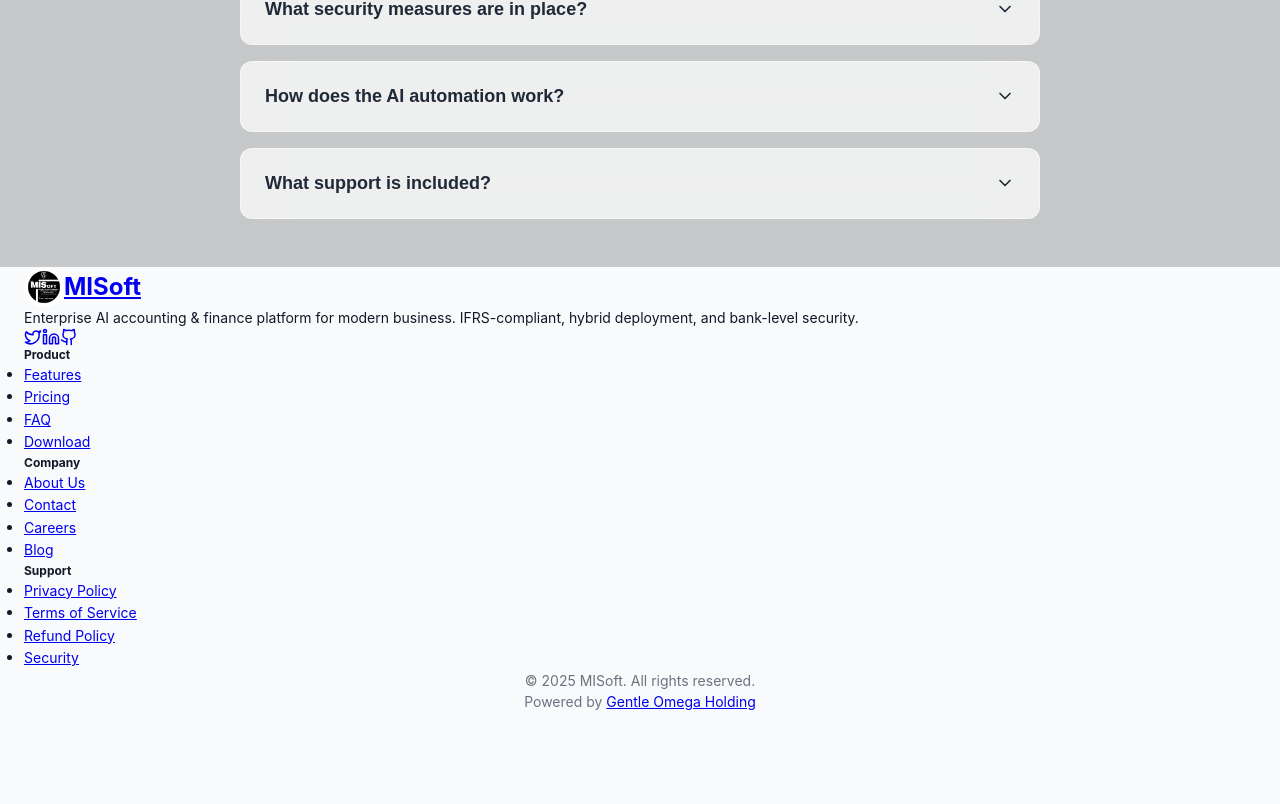
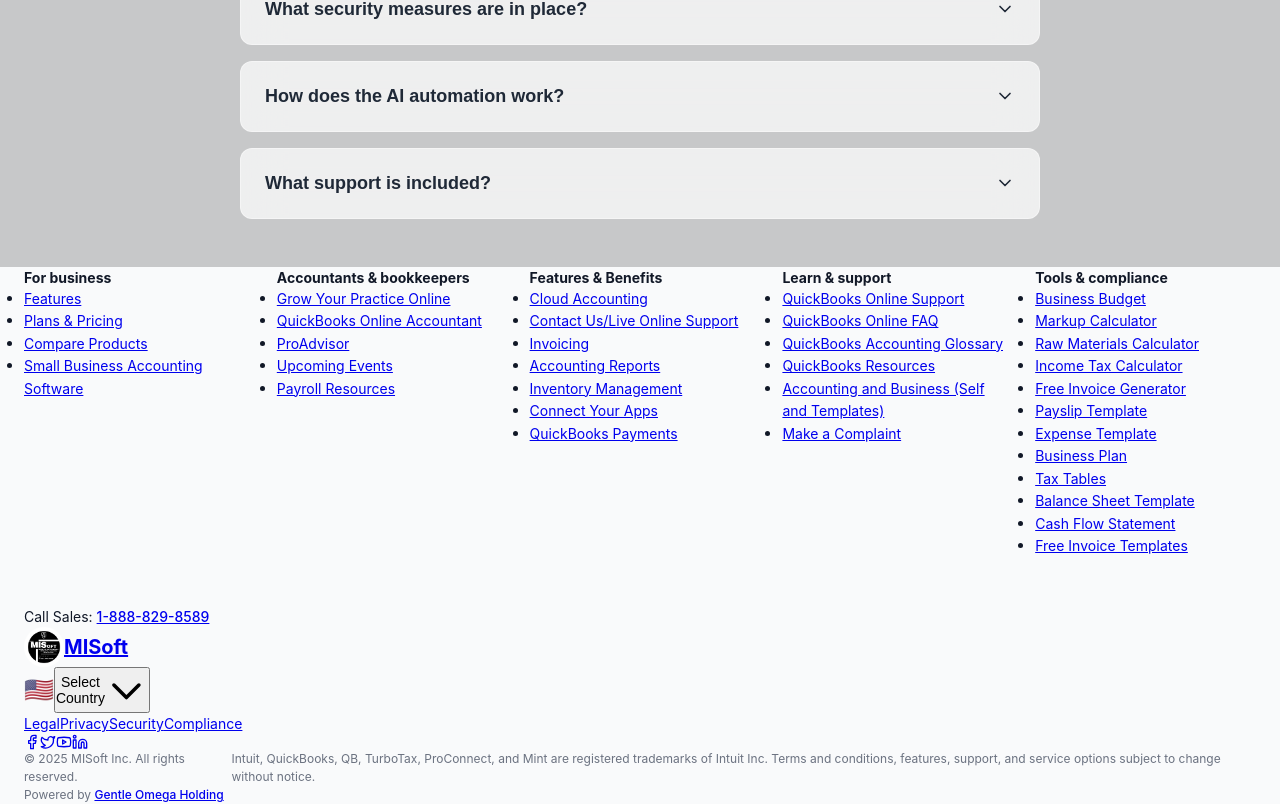
Before and after one commit to aamirshehzad9/MISoft, a React app in the folder frontend/: page / in a window 1280 px wide. Shown: the part 4768-5572 px from the top of the page. Before the commit the page ends 5480 px from the top, so only its background shows below. Built offline with nearby package versions, Linux system fonts and the light colour scheme; no server answers; the HTML template or start-up script is replaced by a standard one.

Commit message:
feat: implement QuickBooks-style 5-column footer layout

```diff
--- a/frontend/src/components/landing/Footer.css
+++ b/frontend/src/components/landing/Footer.css
@@ -4,20 +4,61 @@
     border-top: 1px solid var(--glass-border);
 }
 
-/* Conflict with Tailwind
-.footer-grid {
+/* Footer Grid Layout - 5 Columns */
+.footer-grid-5 {
     display: grid;
-    grid-template-columns: 2fr 1fr 1fr 1.5fr 1fr;
-    gap: var(--spacing-2xl);
-    margin-bottom: var(--spacing-2xl);
+    grid-template-columns: repeat(1, 1fr);
+    gap: 2rem;
+    margin-bottom: 3rem;
+}
+
+@media (min-width: 768px) {
+    .footer-grid-5 {
+        grid-template-columns: repeat(2, 1fr);
+    }
+}
+
+@media (min-width: 1024px) {
+    .footer-grid-5 {
+        grid-template-columns: repeat(5, 1fr);
+        gap: 2rem;
+    }
 }
 
 .footer-column {
     display: flex;
     flex-direction: column;
-    gap: var(--spacing-md);
+    gap: 0.5rem;
 }
-*/
+
+.footer-column h4 {
+    font-size: 0.875rem;
+    font-weight: 700;
+    color: white;
+    margin-bottom: 1rem;
+    text-transform: uppercase;
+    letter-spacing: 0.05em;
+}
+
+.footer-column ul {
+    list-style: none;
+    padding: 0;
+    margin: 0;
+    display: flex;
+    flex-direction: column;
+    gap: 0.5rem;
+}
+
+.footer-column ul li a {
+    font-size: 0.875rem;
+    color: #d1d5db;
+    text-decoration: none;
+    transition: color 0.3s ease;
+}
+
+.footer-column ul li a:hover {
+    color: #15D46C;
+}
 
 .footer-logo {
     font-size: var(--font-size-2xl);
--- a/frontend/src/components/landing/Footer.jsx
+++ b/frontend/src/components/landing/Footer.jsx
@@ -1,92 +1,152 @@
 import React from 'react';
 import { Link } from 'react-router-dom';
-import { Mail, Phone, MapPin, Twitter, Linkedin, Github } from 'lucide-react';
+import { Facebook, Twitter, Linkedin, Youtube } from 'lucide-react';
 import { footerData } from '../../data/footer';
 import logo from '../../assets/logo.png';
 import './Footer.css';
 import './sticky-header.css'; // Import shared logo styles
 
 const Footer = () => {
-    // Footer Data usually imported, but for safety in this hotfix, I'll access it safely or mock it if needed.
-    // Assuming footerData is imported correctly.
-
     return (
-        <footer className="w-full bg-[#050505] text-white pt-20 pb-10 border-t border-gray-800">
+        <footer className="w-full bg-black text-white pt-16 pb-8 border-t border-gray-800">
             <div className="container mx-auto px-4 md:px-8">
-                <div className="grid grid-cols-1 md:grid-cols-2 lg:grid-cols-5 gap-12 mb-16">
-                    {/* Brand Column */}
-                    <div className="lg:col-span-2">
-                        <Link to="/" className="flex items-center gap-3 mb-6 text-decoration-none">
-                            <img src={logo} alt="MISoft" className="brand-logo-crafted" />
-                            <span className="text-2xl font-bold tracking-tight text-white">MISoft</span>
-                        </Link>
-                        <p className="text-gray-400 text-sm leading-relaxed mb-6 max-w-sm">
-                            Enterprise AI accounting & finance platform for modern business.
-                            IFRS-compliant, hybrid deployment, and bank-level security.
-                        </p>
-
-                        {/* Socials - Using footerData if available, safely */}
-                        <div className="flex items-center gap-4">
-                            <a href="#" className="w-10 h-10 rounded-full bg-white/5 flex items-center justify-center text-gray-400 hover:bg-[#15D46C] hover:text-white transition-all">
-                                <Twitter size={18} />
-                            </a>
-                            <a href="#" className="w-10 h-10 rounded-full bg-white/5 flex items-center justify-center text-gray-400 hover:bg-[#15D46C] hover:text-white transition-all">
-                                <Linkedin size={18} />
-                            </a>
-                            <a href="#" className="w-10 h-10 rounded-full bg-white/5 flex items-center justify-center text-gray-400 hover:bg-[#15D46C] hover:text-white transition-all">
-                                <Github size={18} />
-                            </a>
-                        </div>
-                    </div>
-
-                    {/* Dynamic Links Columns from footerData */}
-                    {footerData && footerData.links && (
-                        <>
-                            <div className="lg:col-span-1">
-                                <h4 className="text-white font-bold mb-6 uppercase tracking-wider text-xs">Product</h4>
-                                <ul className="flex flex-col gap-3">
-                                    {footerData.links.product.map((link, idx) => (
+                {/* Main Footer Grid - 5 Columns */}
+                <div className="footer-grid-5">
+                    {/* Column 1: For business */}
+                    <div>
+                        <h4 className="text-white font-bold mb-4 text-sm uppercase tracking-wider">For business</h4>
+                        <ul className="flex flex-col gap-2">
+                            {footerData.links.business.map((link, idx) => (
                                 <li key={idx}>
-                                            <Link to={link.path} className="text-gray-400 hover:text-[#15D46C] text-sm transition-colors text-decoration-none">
+                                    <Link to={link.path} className="text-gray-300 hover:text-[#15D46C] text-sm transition-colors text-decoration-none">
                                         {link.label}
                                     </Link>
                                 </li>
                             ))}
                         </ul>
                     </div>
-                            <div className="lg:col-span-1">
-                                <h4 className="text-white font-bold mb-6 uppercase tracking-wider text-xs">Company</h4>
-                                <ul className="flex flex-col gap-3">
-                                    {footerData.links.company.map((link, idx) => (
+
+                    {/* Column 2: Accountants & bookkeepers */}
+                    <div>
+                        <h4 className="text-white font-bold mb-4 text-sm uppercase tracking-wider">Accountants & bookkeepers</h4>
+                        <ul className="flex flex-col gap-2">
+                            {footerData.links.accountants.map((link, idx) => (
                                 <li key={idx}>
-                                            <Link to={link.path} className="text-gray-400 hover:text-[#15D46C] text-sm transition-colors text-decoration-none">
+                                    <Link to={link.path} className="text-gray-300 hover:text-[#15D46C] text-sm transition-colors text-decoration-none">
                                         {link.label}
                                     </Link>
                                 </li>
                             ))}
                         </ul>
                     </div>
-                            <div className="lg:col-span-1">
-                                <h4 className="text-white font-bold mb-6 uppercase tracking-wider text-xs">Support</h4>
-                                <ul className="flex flex-col gap-3">
-                                    {footerData.links.legal.map((link, idx) => (
+
+                    {/* Column 3: Features & Benefits */}
+                    <div>
+                        <h4 className="text-white font-bold mb-4 text-sm uppercase tracking-wider">Features & Benefits</h4>
+                        <ul className="flex flex-col gap-2">
+                            {footerData.links.features.map((link, idx) => (
                                 <li key={idx}>
-                                            <Link to={link.path} className="text-gray-400 hover:text-[#15D46C] text-sm transition-colors text-decoration-none">
+                                    <Link to={link.path} className="text-gray-300 hover:text-[#15D46C] text-sm transition-colors text-decoration-none">
                                         {link.label}
                                     </Link>
                                 </li>
                             ))}
                         </ul>
                     </div>
-                        </>
-                    )}
+
+                    {/* Column 4: Learn & support */}
+                    <div>
+                        <h4 className="text-white font-bold mb-4 text-sm uppercase tracking-wider">Learn & support</h4>
+                        <ul className="flex flex-col gap-2">
+                            {footerData.links.support.map((link, idx) => (
+                                <li key={idx}>
+                                    <Link to={link.path} className="text-gray-300 hover:text-[#15D46C] text-sm transition-colors text-decoration-none">
+                                        {link.label}
+                                    </Link>
+                                </li>
+                            ))}
+                        </ul>
                     </div>
 
-                {/* Bottom Bar */}
-                <div className="pt-8 border-t border-gray-800 flex flex-col md:flex-row justify-between items-center gap-4">
-                    <p className="text-gray-500 text-sm">© 2025 MISoft. All rights reserved.</p>
-                    <p className="text-gray-500 text-sm">
-                        Powered by <a href="https://gentleomegaai.space" className="text-gray-400 hover:text-white">Gentle Omega Holding</a>
+                    {/* Column 5: Tools & compliance */}
+                    <div>
+                        <h4 className="text-white font-bold mb-4 text-sm uppercase tracking-wider">Tools & compliance</h4>
+                        <ul className="flex flex-col gap-2">
+                            {footerData.links.tools.map((link, idx) => (
+                                <li key={idx}>
+                                    <Link to={link.path} className="text-gray-300 hover:text-[#15D46C] text-sm transition-colors text-decoration-none">
+                                        {link.label}
+                                    </Link>
+                                </li>
+                            ))}
+                        </ul>
+                    </div>
+                </div>
+
+                {/* Phone Number Section */}
+                <div className="mb-8 pb-8 border-b border-gray-800">
+                    <p className="text-gray-400 text-sm">
+                        Call Sales: <a href={`tel:${footerData.contact.phone}`} className="text-white hover:text-[#15D46C] font-medium">{footerData.contact.phone}</a>
+                    </p>
+                </div>
+
+                {/* Bottom Section */}
+                <div className="flex flex-col md:flex-row justify-between items-start md:items-center gap-6">
+                    {/* Left: Logo + Country Selector */}
+                    <div className="flex flex-col gap-4">
+                        <Link to="/" className="flex items-center gap-3 text-decoration-none">
+                            <img src={logo} alt="MISoft" className="brand-logo-crafted" />
+                            <span className="text-xl font-bold tracking-tight text-white">MISoft</span>
+                        </Link>
+                        <div className="flex items-center gap-2">
+                            <span className="text-2xl">🇺🇸</span>
+                            <button className="text-gray-400 hover:text-white text-sm flex items-center gap-1">
+                                Select Country
+                                <svg className="w-4 h-4" fill="none" stroke="currentColor" viewBox="0 0 24 24">
+                                    <path strokeLinecap="round" strokeLinejoin="round" strokeWidth={2} d="M19 9l-7 7-7-7" />
+                                </svg>
+                            </button>
+                        </div>
+                    </div>
+
+                    {/* Center: Legal Links */}
+                    <div className="flex flex-wrap gap-4">
+                        {footerData.legal.map((link, idx) => (
+                            <Link key={idx} to={link.path} className="text-gray-400 hover:text-white text-sm text-decoration-none">
+                                {link.label}
+                            </Link>
+                        ))}
+                    </div>
+
+                    {/* Right: Social Icons */}
+                    <div className="flex items-center gap-3">
+                        <a href={footerData.social.facebook || '#'} className="w-8 h-8 rounded-full bg-white/10 flex items-center justify-center text-gray-400 hover:bg-[#15D46C] hover:text-white transition-all">
+                            <Facebook size={16} />
+                        </a>
+                        <a href={footerData.social.twitter} className="w-8 h-8 rounded-full bg-white/10 flex items-center justify-center text-gray-400 hover:bg-[#15D46C] hover:text-white transition-all">
+                            <Twitter size={16} />
+                        </a>
+                        <a href={footerData.social.youtube} className="w-8 h-8 rounded-full bg-white/10 flex items-center justify-center text-gray-400 hover:bg-[#15D46C] hover:text-white transition-all">
+                            <Youtube size={16} />
+                        </a>
+                        <a href={footerData.social.linkedin} className="w-8 h-8 rounded-full bg-white/10 flex items-center justify-center text-gray-400 hover:bg-[#15D46C] hover:text-white transition-all">
+                            <Linkedin size={16} />
+                        </a>
+                    </div>
+                </div>
+
+                {/* Copyright Section */}
+                <div className="mt-8 pt-6 border-t border-gray-800 flex flex-col md:flex-row justify-between items-center gap-4 text-xs text-gray-500">
+                    <div className="flex flex-wrap gap-2 items-center">
+                        <p>© 2025 MISoft Inc. All rights reserved.</p>
+                        <p>Intuit, QuickBooks, QB, TurboTax, ProConnect, and Mint are registered trademarks of Intuit Inc. Terms and conditions, features, support, and service options subject to change without notice.</p>
+                    </div>
+                </div>
+
+                {/* Powered By */}
+                <div className="mt-4 text-center">
+                    <p className="text-gray-500 text-xs">
+                        Powered by <a href="https://gentleomegaai.space" className="text-gray-400 hover:text-white font-medium">Gentle Omega Holding</a>
                     </p>
                 </div>
             </div>
--- a/frontend/src/data/footer.js
+++ b/frontend/src/data/footer.js
@@ -1,4 +1,4 @@
-// Footer data (adapted from gentleomegaai.space)
+// Footer data (QuickBooks-inspired professional structure)
 export const footerData = {
     company: {
         name: 'MISoft',
@@ -6,41 +6,66 @@
         description: 'Professional-grade accounting software with IFRS compliance, hybrid deployment, and manufacturing ERP capabilities.'
     },
     contact: {
-        us: {
-            address: '1234 Business Ave, Suite 500, New York, NY 10001, USA',
-            email: 'contact@misoft.com',
-            phone: '+1 (555) 123-4567'
-        },
-        pakistan: {
-            address: 'Office 301, Business Center, Islamabad, Pakistan',
-            email: 'pk@misoft.com',
-            phone: '+92 (51) 123-4567'
-        }
+        phone: '1-888-829-8589',
+        email: 'contact@misoft.com'
     },
     links: {
-        product: [
-            { label: 'Features', path: '/#features' },
-            { label: 'Pricing', path: '/#pricing' },
-            { label: 'FAQ', path: '/#faq' },
-            { label: 'Download', path: '/download' }
+        business: [
+            { label: 'Features', path: '/features' },
+            { label: 'Plans & Pricing', path: '/pricing' },
+            { label: 'Compare Products', path: '/compare' },
+            { label: 'Small Business Accounting Software', path: '/small-business' }
         ],
-        company: [
-            { label: 'About Us', path: '/about' },
-            { label: 'Contact', path: '/contact' },
-            { label: 'Careers', path: '/careers' },
-            { label: 'Blog', path: '/blog' }
+        accountants: [
+            { label: 'Grow Your Practice Online', path: '/accountants/grow' },
+            { label: 'QuickBooks Online Accountant', path: '/accountants/online' },
+            { label: 'ProAdvisor', path: '/accountants/proadvisor' },
+            { label: 'Upcoming Events', path: '/accountants/events' },
+            { label: 'Payroll Resources', path: '/accountants/payroll' }
         ],
-        legal: [
-            { label: 'Privacy Policy', path: '/privacy' },
-            { label: 'Terms of Service', path: '/terms' },
-            { label: 'Refund Policy', path: '/refund' },
-            { label: 'Security', path: '/security' }
+        features: [
+            { label: 'Cloud Accounting', path: '/features/cloud' },
+            { label: 'Contact Us/Live Online Support', path: '/support' },
+            { label: 'Invoicing', path: '/features/invoicing' },
+            { label: 'Accounting Reports', path: '/features/reports' },
+            { label: 'Inventory Management', path: '/features/inventory' },
+            { label: 'Connect Your Apps', path: '/features/apps' },
+            { label: 'QuickBooks Payments', path: '/features/payments' }
+        ],
+        support: [
+            { label: 'QuickBooks Online Support', path: '/support/online' },
+            { label: 'QuickBooks Online FAQ', path: '/support/faq' },
+            { label: 'QuickBooks Accounting Glossary', path: '/support/glossary' },
+            { label: 'QuickBooks Resources', path: '/support/resources' },
+            { label: 'Accounting and Business (Self and Templates)', path: '/support/templates' },
+            { label: 'Make a Complaint', path: '/support/complaint' }
+        ],
+        tools: [
+            { label: 'Business Budget', path: '/tools/budget' },
+            { label: 'Markup Calculator', path: '/tools/markup' },
+            { label: 'Raw Materials Calculator', path: '/tools/materials' },
+            { label: 'Income Tax Calculator', path: '/tools/tax' },
+            { label: 'Free Invoice Generator', path: '/tools/invoice' },
+            { label: 'Payslip Template', path: '/tools/payslip' },
+            { label: 'Expense Template', path: '/tools/expense' },
+            { label: 'Business Plan', path: '/tools/business-plan' },
+            { label: 'Tax Tables', path: '/tools/tax-tables' },
+            { label: 'Balance Sheet Template', path: '/tools/balance-sheet' },
+            { label: 'Cash Flow Statement', path: '/tools/cash-flow' },
+            { label: 'Free Invoice Templates', path: '/tools/invoice-templates' }
         ]
     },
     social: {
         twitter: 'https://twitter.com/MISoft',
         linkedin: 'https://linkedin.com/company/misoft',
-        github: 'https://github.com/misoft'
+        github: 'https://github.com/misoft',
+        youtube: 'https://youtube.com/misoft'
     },
+    legal: [
+        { label: 'Legal', path: '/legal' },
+        { label: 'Privacy', path: '/privacy' },
+        { label: 'Security', path: '/security' },
+        { label: 'Compliance', path: '/compliance' }
+    ],
     poweredBy: 'GentleOmegaAI'
 };
```
Lines whose indentation alone changed are shown as unchanged.
